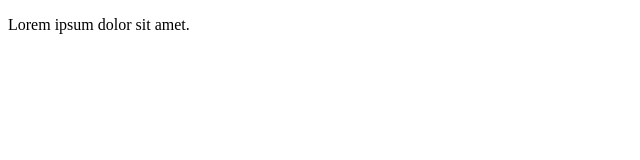
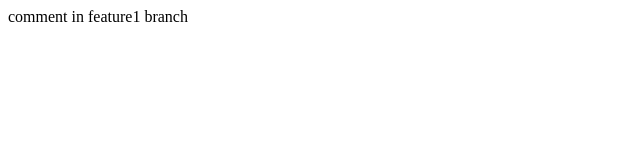
Before and after one commit to Rishi-student/localrepo, a plain HTML site: page index.html in a window 1280 px wide. Shown: the whole page, without its empty margins (0-640 px from the left). Drawn offline with Linux system fonts and the light colour scheme.

Commit message:
new changes in feature1 branch

```diff
--- a/index.html
+++ b/index.html
@@ -1,12 +1 @@
-<!DOCTYPE html>
-<html lang="en">
-<head>
-    <meta charset="UTF-8">
-    <meta name="viewport" content="width=device-width, initial-scale=1.0">
-    <title>Document</title>
-</head>
-<body>
-    <p>Lorem ipsum dolor sit amet.</p>
-
-</body>
-</html>
+<p>comment in feature1 branch</p>
```
